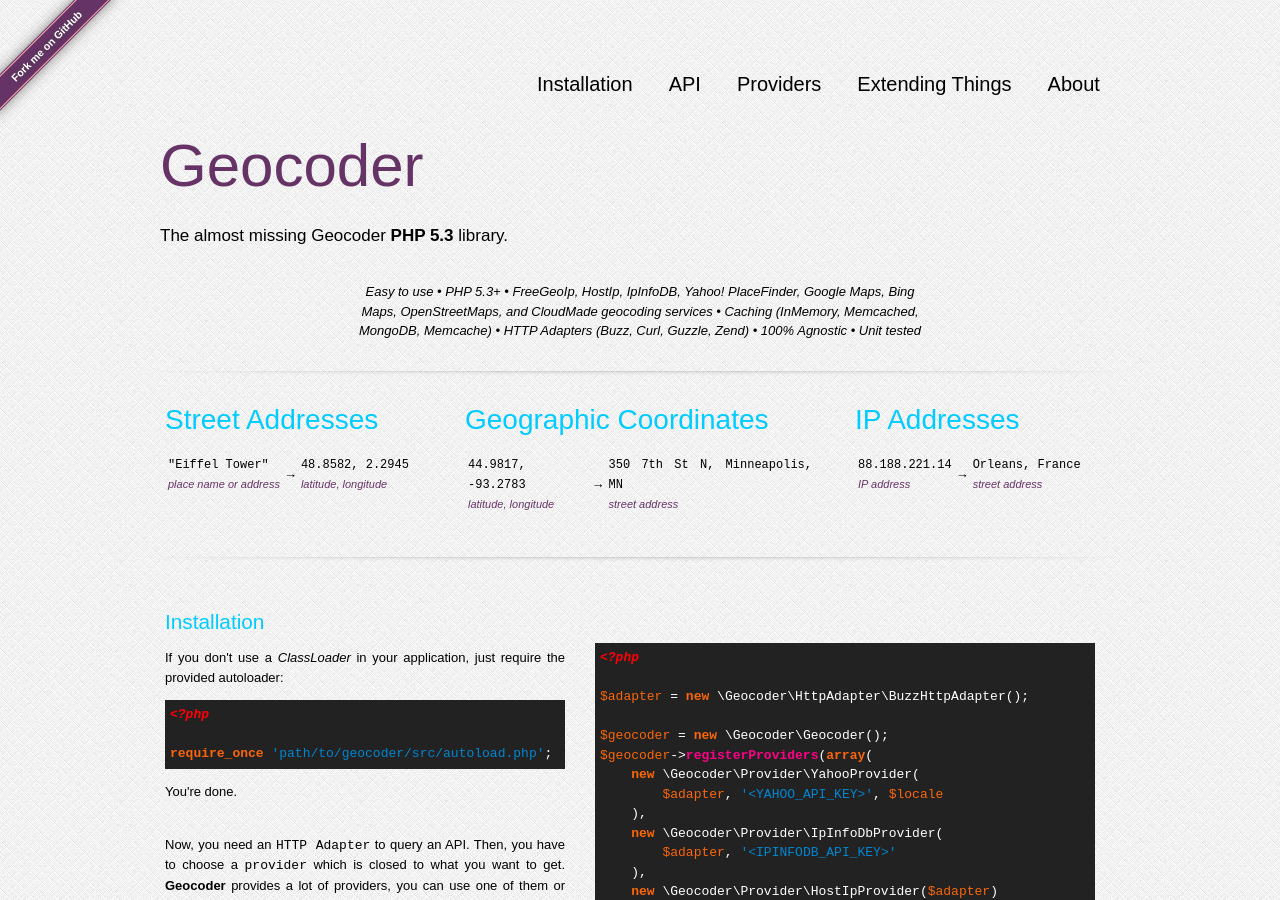
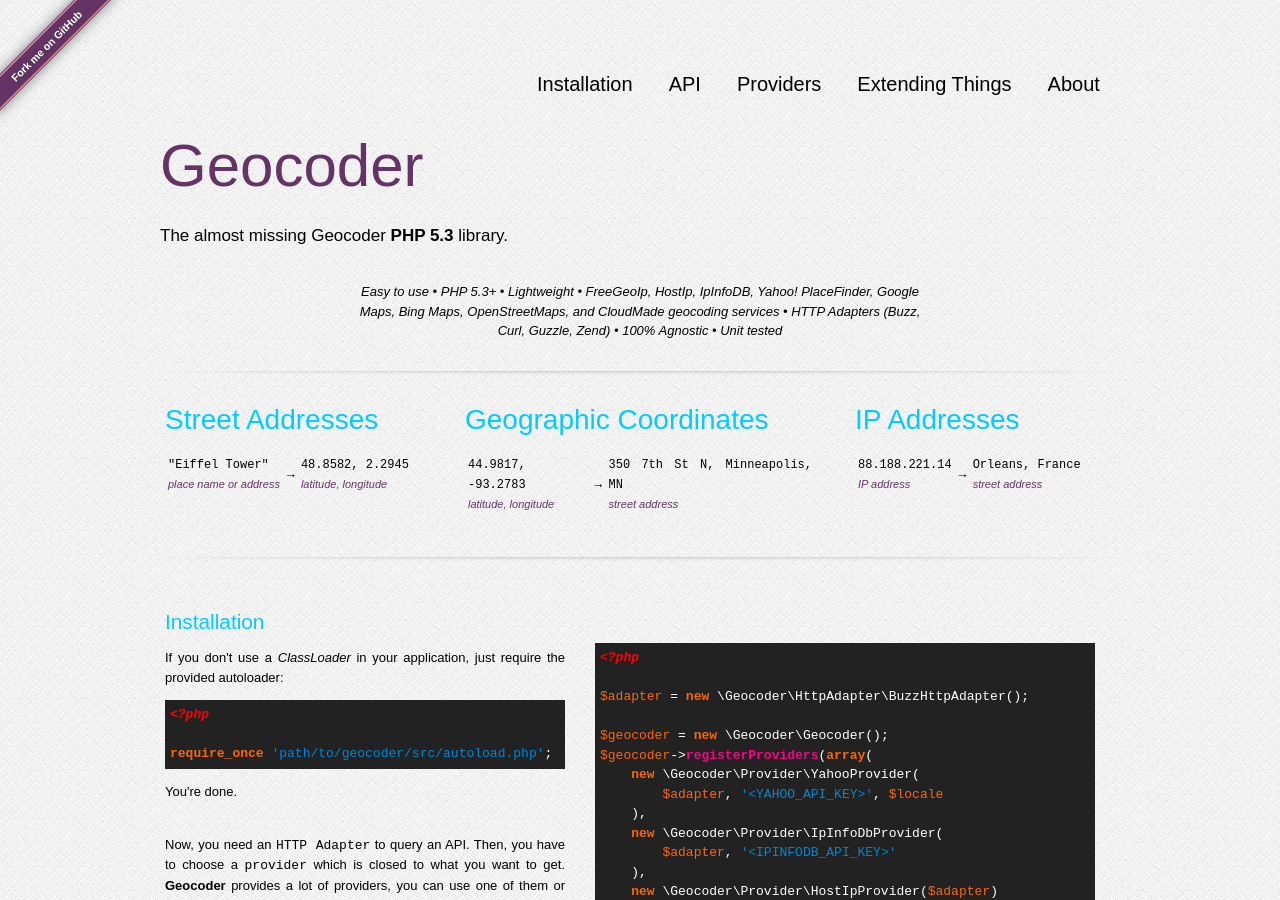
Before and after one commit to geocoder-php/Geocoder, a Jekyll site: the page built from index.markdown, in a window 1280 px wide and 900 px high. Built offline with Jekyll 4.4.1, drawn with Linux system fonts in a browser that asks for light colours; nearby versions of some CDN libraries; Markdown is read by kramdown in place of the engine named in the settings; some of the changed text lies outside the part shown.

```diff
--- a/_layouts/default.html
+++ b/_layouts/default.html
@@ -57,7 +57,7 @@
             </header>
         </div>
         <div class="abstract">
-            Easy to use &bull; PHP 5.3+ &bull; FreeGeoIp, HostIp, IpInfoDB, Yahoo! PlaceFinder, Google Maps, Bing Maps, OpenStreetMaps, and CloudMade geocoding services &bull; Caching (InMemory, Memcached, MongoDB, Memcache) &bull; HTTP Adapters (Buzz, Curl, Guzzle, Zend) &bull; 100% Agnostic &bull; Unit tested
+            Easy to use &bull; PHP 5.3+ &bull; Lightweight &bull; FreeGeoIp, HostIp, IpInfoDB, Yahoo! PlaceFinder, Google Maps, Bing Maps, OpenStreetMaps, and CloudMade geocoding services &bull; HTTP Adapters (Buzz, Curl, Guzzle, Zend) &bull; 100% Agnostic &bull; Unit tested
         </div>
         <div class="holder_content">
             <section class="group1">
--- a/index.markdown
+++ b/index.markdown
@@ -154,7 +154,6 @@ $result = $geocoder
         <p>You can provide your own <code>adapter</code>, you just need to create a new class which implements <code>HttpAdapterInterface</code>.</p>
         <p>You can also write your own <code>provider</code> by implementing the <code>ProviderInterface</code>.</p>
         <p>Note, the <code>AbstractProvider</code> class can help you by providing useful features.</p>
-        <p>Finally, you can write your own <code>cache</code> layer by implementing the <code>CacheInterface</code>.</p>
     </section>
 </div>
 <div class="holder_content">
```
